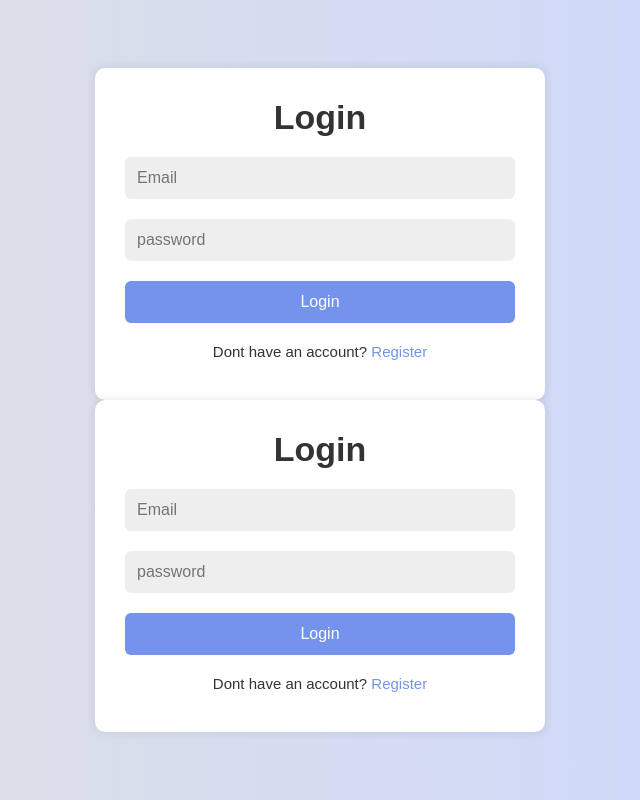
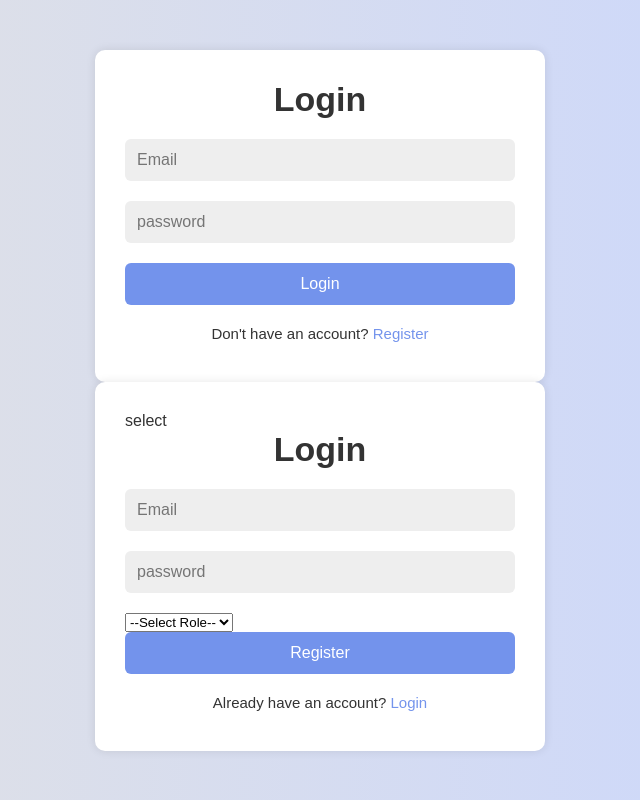
Before and after one commit to Odraes/VisitLog, a Flask app: template templates/auth/login.html in a window 1280 px wide. Shown: the whole page, without its empty margins (320-960 px from the left). Run offline with Flask 3, Linux system fonts and the light colour scheme; the template is opened without the code that fills it, so the values that code supplies are empty; some web fonts are replaced.

Commit message:
fix the register

```diff
--- a/templates/auth/login.html
+++ b/templates/auth/login.html
@@ -16,18 +16,23 @@
                <label for="login-password"></label><input type="password" name="password" id="login-password" placeholder="password" required>
                <button type="submit" name="login">Login</button>
 
-               <p>Dont have an account? <a href="#">Register</a></p>
+               <p>Don't have an account? <a href="#">Register</a></p>
            </form>
        </div>
-        <div class="form-box" id="Register-form">
+        <div class="form-box" id="Register-form">select
            <form action="">
 
                <h2>Login</h2>
                <label for="register-email"></label><input type="email" name="email" id="register-email" placeholder="Email" required>
                <label for="register-password"></label><input type="password" name="password" id="register-password" placeholder="password" required>
-               <button type="submit" name="login">Login</button>
+               <label for="role"></label><select name="role" id="role">
+               <option value="">--Select Role--</option>
+               <option value="admin">admin</option>
+               <option value="guard">guard</option>
+               </select>
 
-               <p>Dont have an account? <a href="#">Register</a></p>
+               <button type="submit" name="register">Register</button>
+               <p>Already have an account? <a href="#">Login</a></p>
            </form>
        </div>
 
```
